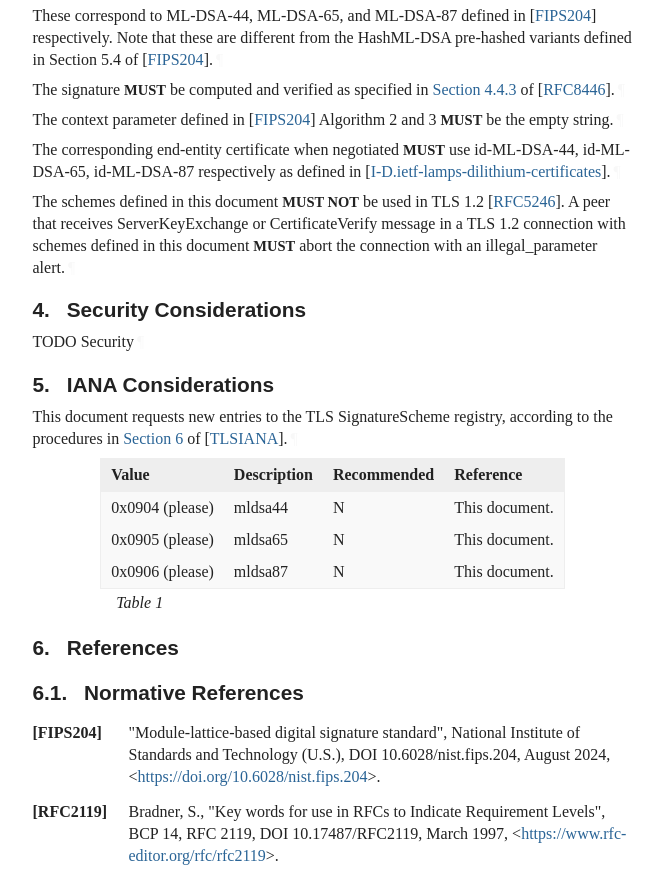
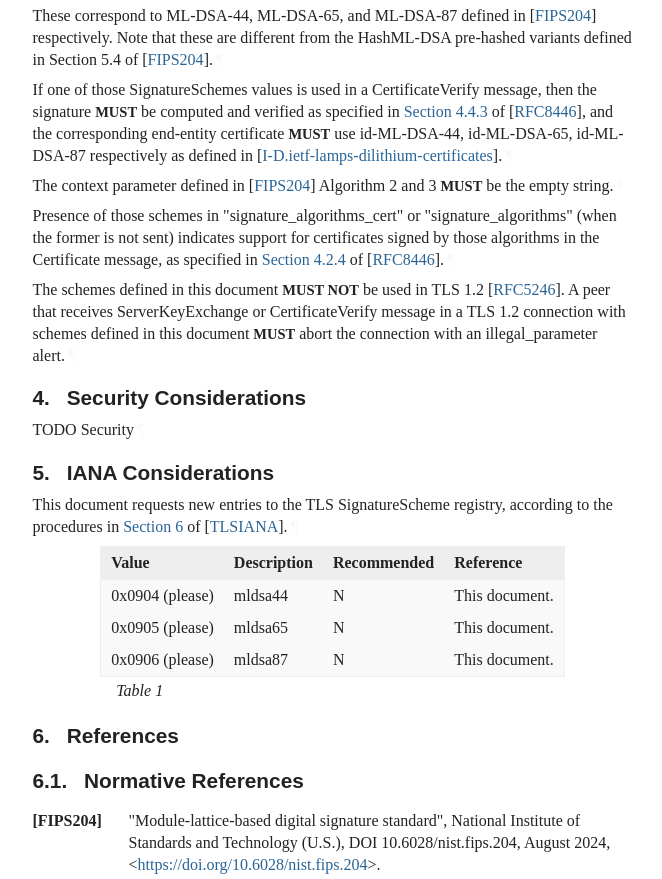
Before and after one commit to tlswg/tls-mldsa, a plain HTML site: page draft-ietf-tls-mldsa.html in a window 1280 px wide. Shown: the part 1305-2184 px from the top of the page, without its empty margins (92-754 px from the left). Drawn offline with Linux system fonts and the light colour scheme; a web font is replaced by a local one.

Commit message:
Script updating gh-pages from 96a1d8c. [ci skip]

```diff
--- a/draft-ietf-tls-mldsa.html
+++ b/draft-ietf-tls-mldsa.html
@@ -1238,13 +1238,17 @@ enum {
 <p id="section-3-3">These correspond to ML-DSA-44, ML-DSA-65, and ML-DSA-87 defined
 in <span>[<a href="#FIPS204" class="cite xref">FIPS204</a>]</span> respectively. Note that these are different
 from the HashML-DSA pre-hashed variants defined in Section 5.4 of <span>[<a href="#FIPS204" class="cite xref">FIPS204</a>]</span>.<a href="#section-3-3" class="pilcrow">¶</a></p>
-<p id="section-3-4">The signature <span class="bcp14">MUST</span> be computed and verified as specified in
-<span><a href="https://rfc-editor.org/rfc/rfc8446#section-4.4.3" class="relref">Section 4.4.3</a> of [<a href="#RFC8446" class="cite xref">RFC8446</a>]</span>.<a href="#section-3-4" class="pilcrow">¶</a></p>
+<p id="section-3-4">If one of those SignatureSchemes values is used in a CertificateVerify message,
+then the signature <span class="bcp14">MUST</span> be computed and verified as specified in
+<span><a href="https://rfc-editor.org/rfc/rfc8446#section-4.4.3" class="relref">Section 4.4.3</a> of [<a href="#RFC8446" class="cite xref">RFC8446</a>]</span>, and the corresponding end-entity certificate <span class="bcp14">MUST</span>
+use id-ML-DSA-44, id-ML-DSA-65, id-ML-DSA-87 respectively as
+defined in <span>[<a href="#I-D.ietf-lamps-dilithium-certificates" class="cite xref">I-D.ietf-lamps-dilithium-certificates</a>]</span>.<a href="#section-3-4" class="pilcrow">¶</a></p>
 <p id="section-3-5">The context parameter defined in <span>[<a href="#FIPS204" class="cite xref">FIPS204</a>]</span> Algorithm 2 and 3
 <span class="bcp14">MUST</span> be the empty string.<a href="#section-3-5" class="pilcrow">¶</a></p>
-<p id="section-3-6">The corresponding end-entity certificate when negotiated <span class="bcp14">MUST</span>
-use id-ML-DSA-44, id-ML-DSA-65, id-ML-DSA-87 respectively as
-defined in <span>[<a href="#I-D.ietf-lamps-dilithium-certificates" class="cite xref">I-D.ietf-lamps-dilithium-certificates</a>]</span>.<a href="#section-3-6" class="pilcrow">¶</a></p>
+<p id="section-3-6">Presence of those schemes in "signature_algorithms_cert" or
+"signature_algorithms" (when the former is not sent) indicates support
+for certificates signed by those algorithms in the Certificate message,
+as specified in <span><a href="https://rfc-editor.org/rfc/rfc8446#section-4.2.4" class="relref">Section 4.2.4</a> of [<a href="#RFC8446" class="cite xref">RFC8446</a>]</span>.<a href="#section-3-6" class="pilcrow">¶</a></p>
 <p id="section-3-7">The schemes defined in this document <span class="bcp14">MUST NOT</span> be used in TLS 1.2 <span>[<a href="#RFC5246" class="cite xref">RFC5246</a>]</span>.
 A peer that receives ServerKeyExchange or CertificateVerify message in a TLS
 1.2 connection with schemes defined in this document <span class="bcp14">MUST</span> abort the connection
```
Also changed, not shown: draft-ietf-tls-mldsa.txt.
